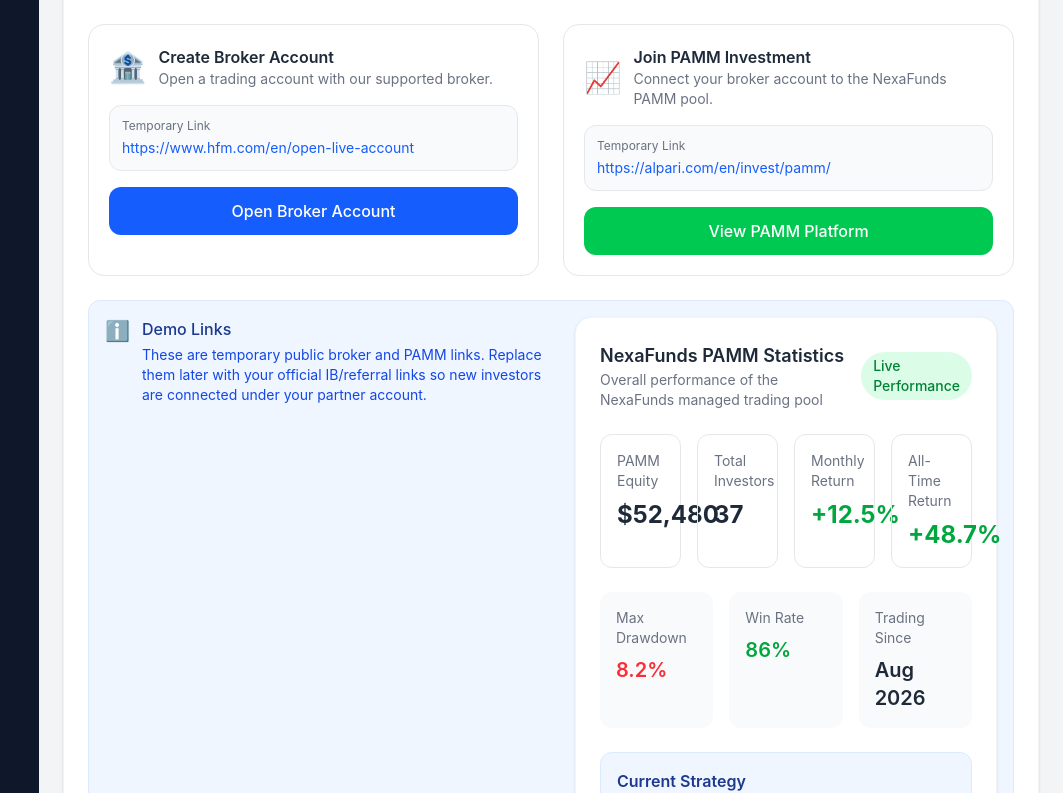
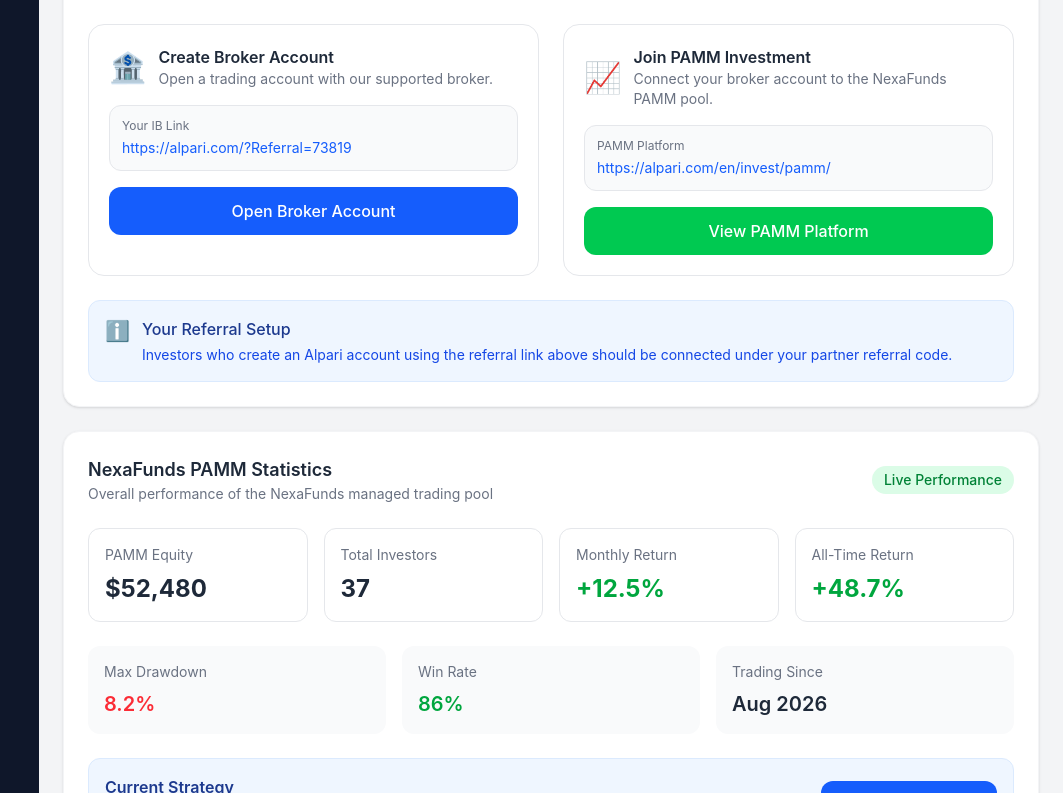
Before and after one commit to Norimajor/nexafunds, a React (Vite) app: page /dashboard in a window 1280 px wide. Shown: the part 1207-2000 px from the top of the page, without its empty margins (217-1280 px from the left). Built offline with nearby package versions, Linux system fonts and the light colour scheme.

Commit message:
Fix Broker and PAMM dashboard sections

```diff
--- a/src/pages/Dashboard.jsx
+++ b/src/pages/Dashboard.jsx
@@ -219,7 +219,7 @@
             </div>
           </div>
 
-          {/* Broker & PAMM Access Section */}
+      {/* Broker & PAMM Access Section */}
       <div className="bg-white rounded-2xl p-6 shadow-sm border border-gray-100">
         <div className="flex items-center justify-between mb-6">
           <div>
@@ -251,15 +251,15 @@
             </div>
 
             <div className="bg-gray-50 border border-gray-200 rounded-xl p-3 mb-4">
-              <p className="text-xs text-gray-500 mb-1">Temporary Link</p>
+              <p className="text-xs text-gray-500 mb-1">Your IB Link</p>
 
               <p className="text-sm text-blue-600 break-all">
-                https://www.hfm.com/en/open-live-account
+                https://alpari.com/?Referral=73819
               </p>
             </div>
 
             <a
-              href="https://www.hfm.com/en/open-live-account"
+              href="https://alpari.com/?Referral=73819"
               target="_blank"
               rel="noreferrer"
               className="inline-flex items-center justify-center w-full bg-blue-600 hover:bg-blue-700 text-white py-3 rounded-xl font-medium transition"
@@ -285,7 +285,7 @@
             </div>
 
             <div className="bg-gray-50 border border-gray-200 rounded-xl p-3 mb-4">
-              <p className="text-xs text-gray-500 mb-1">Temporary Link</p>
+              <p className="text-xs text-gray-500 mb-1">PAMM Platform</p>
 
               <p className="text-sm text-blue-600 break-all">
                 https://alpari.com/en/invest/pamm/
@@ -309,14 +309,18 @@
 
             <div>
               <h5 className="font-medium text-blue-900 mb-1">
-                Demo Links
+                Your Referral Setup
               </h5>
 
               <p className="text-sm text-blue-700">
-                These are temporary public broker and PAMM links. Replace them later with your official IB/referral links so new investors are connected under your partner account.
+                Investors who create an Alpari account using the referral link above should be connected under your partner referral code.
               </p>
             </div>
-                  {/* PAMM Statistics Section */}
+          </div>
+        </div>
+      </div>
+
+      {/* PAMM Statistics Section */}
       <div className="bg-white rounded-2xl p-6 shadow-sm border border-gray-100">
         <div className="flex flex-col sm:flex-row sm:items-center sm:justify-between gap-4 mb-6">
           <div>
@@ -402,10 +406,8 @@
           </button>
         </div>
       </div>
-          </div>
-        </div>
-      </div>
     </main>
   </div>
 </div>
-  )}
+)
+}
```
